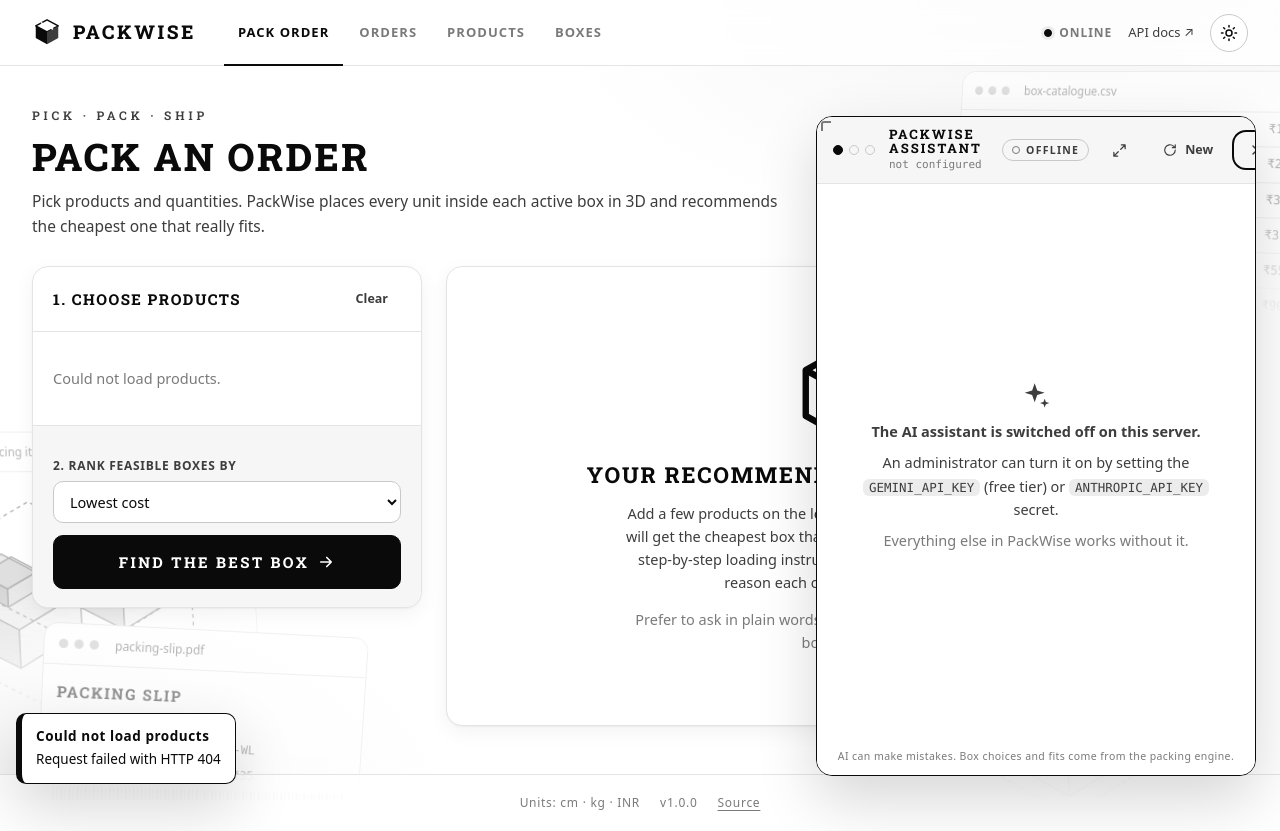
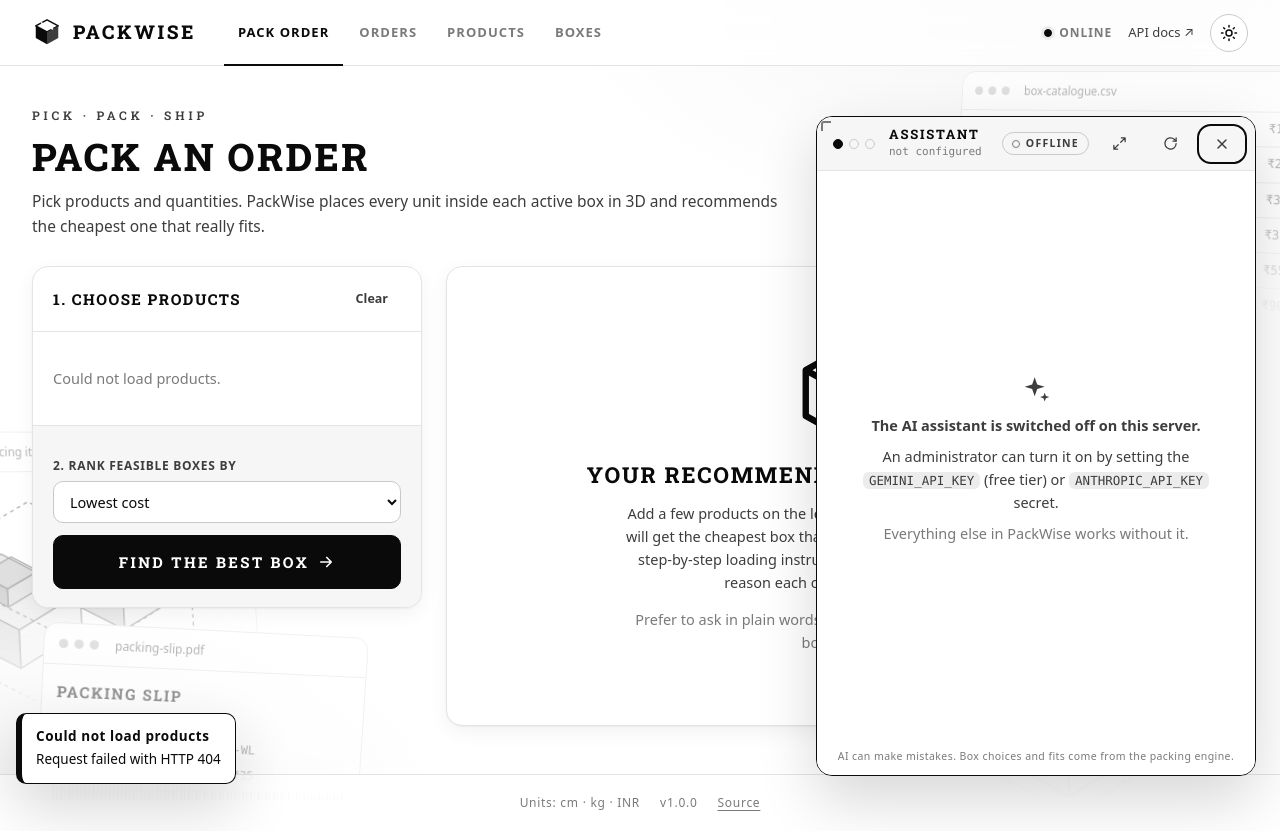
Before and after one commit to SanjayMarathi/PackWise, a Django app: page / in a window 1280 px wide, after a click on "ASK PACKWISE AI". Run offline with Django 5.2, Linux system fonts and the light colour scheme; data that the repository does not hold is empty; parts of the project's set-up code (start-up, migrations or seed data) failed here and were passed over; some libraries are stand-ins or nearby versions.

Commit message:
Assistant console header fits on one line; clearer Gemini overload message
- Title and model name on one line with ellipsis; icon-only new-chat
  button with an accessible label (found in the real live screenshot)
- Sustained free-tier 503 (after retries) now says Gemini is overloaded
- README known limitations: Gemini free tier

Co-Authored-By: Claude Opus 5.5 <noreply@anthropic.com>

```diff
--- a/web/static/web/css/app.css
+++ b/web/static/web/css/app.css
@@ -454,8 +454,12 @@ dialog .dialog-foot { display: flex; justify-content: flex-end; gap: 8px; paddin
 .chat-head .dots { display: flex; gap: 6px; margin-right: 4px; }
 .chat-head .dots i { width: 10px; height: 10px; border-radius: 50%; border: 1.5px solid var(--border-strong); }
 .chat-head .dots i:first-child { background: var(--text); border-color: var(--text); }
-.chat-head .title { font-family: var(--display); font-weight: 750; font-size: 13px; letter-spacing: 0.16em; text-transform: uppercase; line-height: 1.1; }
+/* One line each, truncated when the console is narrow; the buttons never wrap. */
+.chat-head .head-text { flex: 1; min-width: 0; }
+.chat-head .title, .chat-head .subtitle { white-space: nowrap; overflow: hidden; text-overflow: ellipsis; }
+.chat-head .title { font-family: var(--display); font-weight: 750; font-size: 13px; letter-spacing: 0.14em; text-transform: uppercase; line-height: 1.2; }
 .chat-head .subtitle { font-family: var(--mono); font-size: 11px; color: var(--muted); }
+.chat-head .live, .chat-head .btn { flex: none; }
 .chat-head .spacer { flex: 1; }
 .chat-head .live { display: inline-flex; align-items: center; gap: 6px; padding: 2px 9px; border: 1px solid var(--border-strong); border-radius: 999px; font-size: 10.5px; font-weight: 700; letter-spacing: 0.12em; text-transform: uppercase; color: var(--text-2); }
 .chat-head .live::before { content: ""; width: 6px; height: 6px; border-radius: 50%; background: var(--text); }
--- a/web/static/web/js/assistant.js
+++ b/web/static/web/js/assistant.js
@@ -79,7 +79,7 @@ export function mountAssistant(root) {
   const subtitle = h("div", { class: "subtitle" }, "connecting…");
   const live = h("span", { class: "live off" }, "Offline");
   const maximize = h("button", { class: "btn btn-ghost btn-sm maximize-btn", type: "button", "aria-label": "Maximize console", "aria-pressed": "false" }, icon("expand", 15));
-  const newChat = h("button", { class: "btn btn-ghost btn-sm", type: "button", title: "Start a new chat" }, icon("refresh", 14), "New");
+  const newChat = h("button", { class: "btn btn-ghost btn-sm", type: "button", title: "Start a new chat", "aria-label": "Start a new chat" }, icon("refresh", 15));
   const close = h("button", { class: "btn btn-ghost btn-sm", type: "button", "aria-label": "Close assistant" }, icon("close", 16));
   const handles = ["corner", "left", "top"].map((edge) => h("span", { class: `resize-handle ${edge}`, "data-edge": edge, "aria-hidden": "true" }));
   const panel = h(
@@ -90,8 +90,7 @@ export function mountAssistant(root) {
       "div",
       { class: "chat-head" },
       h("span", { class: "dots", "aria-hidden": "true" }, h("i"), h("i"), h("i")),
-      h("div", null, h("div", { class: "title" }, "PackWise assistant"), subtitle),
-      h("span", { class: "spacer" }),
+      h("div", { class: "head-text" }, h("div", { class: "title" }, "Assistant"), subtitle),
       live,
       maximize,
       newChat,
```
Also changed, not shown: AI_USAGE.md (+1 -0 lines), assistant/gemini.py (+7 -1 lines), assistant/tests/test_gemini.py (+7 -1 lines), e2e/test_assistant.py (+1 -2 lines), README.md, 1 other file.
